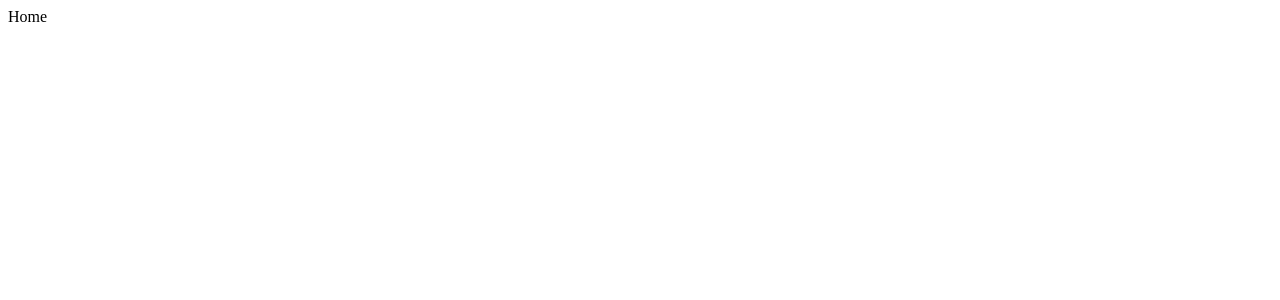
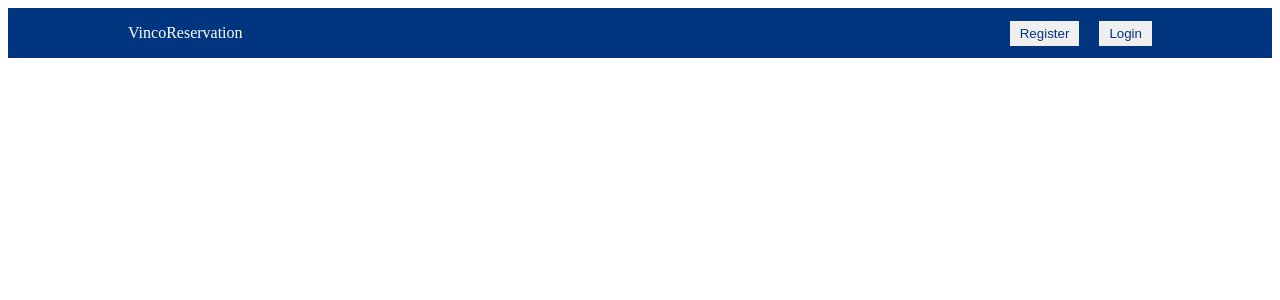
Before and after one commit to ChristhianSM/vinco-frontend-reservation, a React (Create React App) app: page / in a window 1280 px wide. Shown: the top 300 px of the page. Built offline with nearby package versions, Linux system fonts and the light colour scheme.

Commit message:
Add Component UI Navbar and add emotion for styles the components

```diff
--- a/package.json
+++ b/package.json
@@ -3,6 +3,8 @@
   "version": "0.1.0",
   "private": true,
   "dependencies": {
+    "@emotion/react": "^11.10.4",
+    "@emotion/styled": "^11.10.4",
     "@testing-library/jest-dom": "^5.16.5",
     "@testing-library/react": "^13.4.0",
     "@testing-library/user-event": "^13.5.0",
--- /dev/null
+++ b/src/components/navbar/Navbar.jsx
@@ -0,0 +1,42 @@
+import styled from '@emotion/styled'
+import React from 'react'
+
+const NavbarWrapper = styled.div`
+  height: 50px;
+  background-color: #003580;
+  display: flex;
+  justify-content: center;
+`
+const Wrapper = styled.div`
+  width: 100%;
+  max-width: 1024px;
+  color: white;
+  display: flex;
+  align-items: center;
+  justify-content: space-between;
+`
+const Logo = styled.span`
+  Font-weight: 500;
+`
+const NavItems = styled.div``
+const NavButton = styled.button`
+  margin-left: 20px;
+  border: none;
+  padding: 5px 10px;
+  cursor: pointer;
+  color: #003580;
+`
+
+export const Navbar = () => {
+  return (
+    <NavbarWrapper>
+      <Wrapper>
+        <Logo>VincoReservation</Logo>
+        <NavItems>
+          <NavButton>Register</NavButton>
+          <NavButton>Login</NavButton>
+        </NavItems>
+      </Wrapper>
+    </NavbarWrapper>
+  )
+}
--- a/src/pages/home/Home.jsx
+++ b/src/pages/home/Home.jsx
@@ -1,7 +1,8 @@
 import React from 'react'
+import { Navbar } from '../../components/navbar/Navbar'
 
 export const Home = () => {
   return (
-    <div>Home</div>
+    <Navbar />
   )
 }
```
Also changed, not shown: 1 other file (tests, documents, lock files or other folders).
